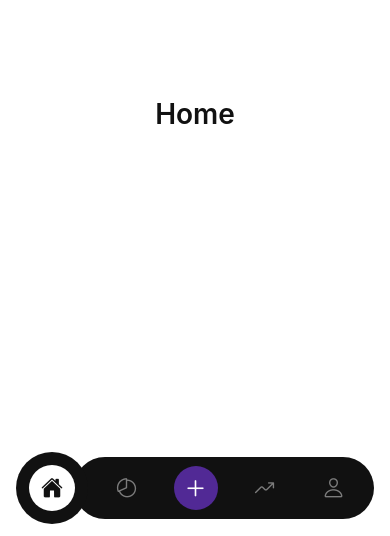
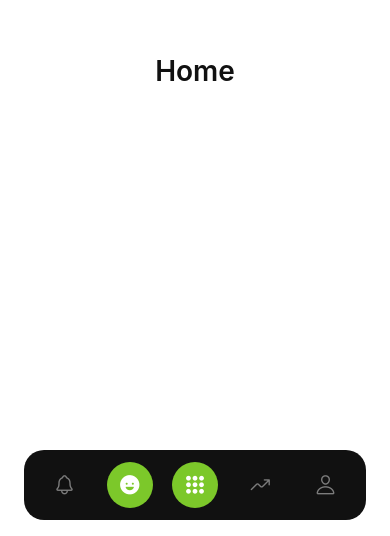
Before and after one commit to gonzen2310/flexr, a React Native app: screen / in a window 390 px wide. Shown: the part 308-844 px from the top of the page. Built offline with nearby package versions, Linux system fonts and the light colour scheme.

Commit message:
feat: bottom nav bar updated

```diff
--- a/src/navigation/RootNavigator.tsx
+++ b/src/navigation/RootNavigator.tsx
@@ -1,11 +1,6 @@
 import React from 'react';
-import { NavigationContainer } from '@react-navigation/native';
 import { TabNavigator } from './TabNavigator';
 
 export function RootNavigator() {
-  return (
-    <NavigationContainer>
-      <TabNavigator />
-    </NavigationContainer>
-  );
+  return <TabNavigator />;
 }
--- a/src/navigation/TabNavigator.tsx
+++ b/src/navigation/TabNavigator.tsx
@@ -1,12 +1,13 @@
-import React from 'react';
+import React, { useState, useRef, useEffect } from 'react';
 import {
   View,
   TouchableOpacity,
   StyleSheet,
   Platform,
+  Animated,
+  Easing,
+  Dimensions,
 } from 'react-native';
-import { createBottomTabNavigator } from '@react-navigation/bottom-tabs';
-import { BottomTabBarProps } from '@react-navigation/bottom-tabs';
 import { Ionicons } from '@expo/vector-icons';
 import { useSafeAreaInsets } from 'react-native-safe-area-context';
 
@@ -15,88 +16,125 @@ import { HomeScreen } from '../features/home/presentation/screens/HomeScreen';
 import { NewScreen } from '../features/new/presentation/screens/NewScreen';
 import { ProfileScreen } from '../features/profile/presentation/screens/ProfileScreen';
 import { RoutinesScreen } from '../features/routines/presentation/screens/RoutinesScreen';
-import { TabParamList } from './types';
 
-const Tab = createBottomTabNavigator<TabParamList>();
+const { width: SCREEN_WIDTH } = Dimensions.get('window');
 
 const BAR_COLOR = '#111111';
-const ACCENT_COLOR = '#7C3AED';
-const HOME_SIZE = 72;
-const PILL_HEIGHT = 62;
+const BAR_HEIGHT = 70;
+const ACCENT_COLOR = '#7CC82A';
+const CENTER_INDEX = 2;
+const DEFAULT_INDEX = 1;
 
 type IoniconName = React.ComponentProps<typeof Ionicons>['name'];
 
-const TAB_ICONS: Record<string, { active: IoniconName; inactive: IoniconName }> = {
-  History:  { active: 'pie-chart',    inactive: 'pie-chart-outline' },
-  New:      { active: 'add',          inactive: 'add' },
-  Routines: { active: 'trending-up',  inactive: 'trending-up-outline' },
-  Profile:  { active: 'person',       inactive: 'person-outline' },
+const TABS: ReadonlyArray<{
+  name: string;
+  active: IoniconName;
+  inactive: IoniconName;
+  Screen: React.ComponentType;
+}> = [
+  { name: 'History',  active: 'notifications',   inactive: 'notifications-outline', Screen: HistoryScreen },
+  { name: 'Home',     active: 'happy',            inactive: 'happy-outline',         Screen: HomeScreen    },
+  { name: 'New',      active: 'apps',             inactive: 'apps-outline',          Screen: NewScreen     },
+  { name: 'Routines', active: 'trending-up',      inactive: 'trending-up-outline',   Screen: RoutinesScreen},
+  { name: 'Profile',  active: 'person',           inactive: 'person-outline',        Screen: ProfileScreen },
+];
+
+type TabItemProps = {
+  active: IoniconName;
+  inactive: IoniconName;
+  isFocused: boolean;
+  alwaysHighlight: boolean;
+  onPress: () => void;
 };
 
-function CustomTabBar({ state, navigation }: BottomTabBarProps) {
+function TabItem({ active, inactive, isFocused, alwaysHighlight, onPress }: TabItemProps) {
+  const progress = useRef(
+    new Animated.Value((isFocused || alwaysHighlight) ? 1 : 0)
+  ).current;
+
+  useEffect(() => {
+    if (alwaysHighlight) return;
+    Animated.timing(progress, {
+      toValue: isFocused ? 1 : 0,
+      duration: 280,
+      easing: Easing.out(Easing.cubic),
+      useNativeDriver: true,
+    }).start();
+  }, [isFocused]);
+
+  const scale = progress.interpolate({
+    inputRange: [0, 1],
+    outputRange: [0.6, 1],
+  });
+
+  const lit = isFocused || alwaysHighlight;
+
+  return (
+    <TouchableOpacity activeOpacity={0.8} style={styles.tab} onPress={onPress}>
+      <Animated.View
+        style={[
+          styles.activeCircle,
+          {
+            backgroundColor: ACCENT_COLOR,
+            opacity: progress,
+            transform: [{ scale }],
+          },
+        ]}
+      />
+      <Ionicons
+        name={lit ? active : inactive}
+        size={22}
+        color={lit ? '#fff' : 'rgba(255,255,255,0.45)'}
+      />
+    </TouchableOpacity>
+  );
+}
+
+export function TabNavigator() {
   const insets = useSafeAreaInsets();
+  const [activeIndex, setActiveIndex] = useState(DEFAULT_INDEX);
+  const slideX = useRef(new Animated.Value(-DEFAULT_INDEX * SCREEN_WIDTH)).current;
 
-  const navigate = (routeName: string, routeKey: string, index: number) => {
-    const event = navigation.emit({
-      type: 'tabPress',
-      target: routeKey,
-      canPreventDefault: true,
-    });
-    if (state.index !== index && !event.defaultPrevented) {
-      navigation.navigate(routeName);
-    }
+  const tabBarHeight = BAR_HEIGHT + insets.bottom + 16;
+
+  const navigate = (newIndex: number) => {
+    if (newIndex === activeIndex) return;
+    setActiveIndex(newIndex);
+    Animated.timing(slideX, {
+      toValue: -newIndex * SCREEN_WIDTH,
+      duration: 320,
+      easing: Easing.out(Easing.cubic),
+      useNativeDriver: true,
+    }).start();
   };
 
-  const homeRoute = state.routes[0];
-  const isHomeFocused = state.index === 0;
+  return (
+    <View style={styles.container}>
+      <View style={styles.viewport}>
+        <Animated.View
+          style={[styles.screensRow, { transform: [{ translateX: slideX }] }]}
+        >
+          {TABS.map(({ name, Screen }) => (
+            <View key={name} style={[styles.screenSlot, { paddingBottom: tabBarHeight }]}>
+              <Screen />
+            </View>
+          ))}
+        </Animated.View>
+      </View>
 
-  return (
-    <View style={[styles.wrapper, { paddingBottom: insets.bottom + 12 }]}>
-      <View style={styles.barRow}>
-        {/* Home — standalone circle that overlaps the pill */}
-        <TouchableOpacity
-          activeOpacity={0.8}
-          style={styles.homeCircle}
-          onPress={() => navigate(homeRoute.name, homeRoute.key, 0)}
-        >
-          <View style={[styles.homeIconRing, isHomeFocused && styles.homeIconRingActive]}>
-            <Ionicons
-              name={isHomeFocused ? 'home' : 'home-outline'}
-              size={22}
-              color={isHomeFocused ? BAR_COLOR : 'rgba(255,255,255,0.6)'}
+      <View style={[styles.barWrapper, { paddingBottom: insets.bottom + 16 }]}>
+        <View style={styles.bar}>
+          {TABS.map((tab, index) => (
+            <TabItem
+              key={tab.name}
+              active={tab.active}
+              inactive={tab.inactive}
+              isFocused={activeIndex === index}
+              alwaysHighlight={index === CENTER_INDEX}
+              onPress={() => navigate(index)}
             />
-          </View>
-        </TouchableOpacity>
-
-        {/* Pill — contains the remaining 4 tabs */}
-        <View style={styles.pill}>
-          {state.routes.slice(1).map((route, i) => {
-            const tabIndex = i + 1;
-            const isFocused = state.index === tabIndex;
-            const isNew = route.name === 'New';
-            const icons = TAB_ICONS[route.name];
-
-            return (
-              <TouchableOpacity
-                key={route.key}
-                activeOpacity={0.8}
-                style={styles.tab}
-                onPress={() => navigate(route.name, route.key, tabIndex)}
-              >
-                {isNew ? (
-                  <View style={[styles.newBubble, isFocused && styles.newBubbleFocused]}>
-                    <Ionicons name={icons.active} size={26} color="#fff" />
-                  </View>
-                ) : (
-                  <Ionicons
-                    name={isFocused ? icons.active : icons.inactive}
-                    size={22}
-                    color={isFocused ? '#fff' : 'rgba(255,255,255,0.45)'}
-                  />
-                )}
-              </TouchableOpacity>
-            );
-          })}
+          ))}
         </View>
       </View>
     </View>
@@ -104,56 +142,44 @@ function CustomTabBar({ state, navigation }: BottomTabBarProps) {
 }
 
 const styles = StyleSheet.create({
-  wrapper: {
+  container: {
+    flex: 1,
+  },
+  viewport: {
+    flex: 1,
+    overflow: 'hidden',
+  },
+  screensRow: {
+    flex: 1,
+    flexDirection: 'row',
+    width: SCREEN_WIDTH * TABS.length,
+  },
+  screenSlot: {
+    width: SCREEN_WIDTH,
+  },
+  barWrapper: {
     position: 'absolute',
     bottom: 0,
     left: 0,
     right: 0,
-    paddingHorizontal: 16,
+    paddingHorizontal: 24,
   },
-  barRow: {
+  bar: {
+    height: BAR_HEIGHT,
+    borderRadius: 20,
+    backgroundColor: BAR_COLOR,
     flexDirection: 'row',
     alignItems: 'center',
-    // shadow
+    paddingHorizontal: 8,
     ...Platform.select({
       ios: {
         shadowColor: '#000',
-        shadowOffset: { width: 0, height: 6 },
-        shadowOpacity: 0.25,
-        shadowRadius: 16,
+        shadowOffset: { width: 0, height: 8 },
+        shadowOpacity: 0.3,
+        shadowRadius: 20,
       },
       android: { elevation: 12 },
     }),
-  },
-  homeCircle: {
-    width: HOME_SIZE,
-    height: HOME_SIZE,
-    borderRadius: HOME_SIZE / 2,
-    backgroundColor: BAR_COLOR,
-    alignItems: 'center',
-    justifyContent: 'center',
-    zIndex: 2,
-    marginRight: -14,
-  },
-  homeIconRing: {
-    width: 46,
-    height: 46,
-    borderRadius: 23,
-    alignItems: 'center',
-    justifyContent: 'center',
-  },
-  homeIconRingActive: {
-    backgroundColor: '#fff',
-  },
-  pill: {
-    flex: 1,
-    height: PILL_HEIGHT,
-    borderRadius: PILL_HEIGHT / 2,
-    backgroundColor: BAR_COLOR,
-    flexDirection: 'row',
-    alignItems: 'center',
-    paddingLeft: 18,
-    paddingRight: 6,
   },
   tab: {
     flex: 1,
@@ -161,30 +187,10 @@ const styles = StyleSheet.create({
     justifyContent: 'center',
     height: '100%',
   },
-  newBubble: {
-    width: 44,
-    height: 44,
-    borderRadius: 22,
-    backgroundColor: 'rgba(124, 58, 237, 0.6)',
-    alignItems: 'center',
-    justifyContent: 'center',
-  },
-  newBubbleFocused: {
-    backgroundColor: ACCENT_COLOR,
+  activeCircle: {
+    position: 'absolute',
+    width: 46,
+    height: 46,
+    borderRadius: 23,
   },
 });
-
-export function TabNavigator() {
-  return (
-    <Tab.Navigator
-      tabBar={(props) => <CustomTabBar {...props} />}
-      screenOptions={{ headerShown: false }}
-    >
-      <Tab.Screen name="Home"     component={HomeScreen} />
-      <Tab.Screen name="History"  component={HistoryScreen} />
-      <Tab.Screen name="New"      component={NewScreen} />
-      <Tab.Screen name="Routines" component={RoutinesScreen} />
-      <Tab.Screen name="Profile"  component={ProfileScreen} />
-    </Tab.Navigator>
-  );
-}
```
